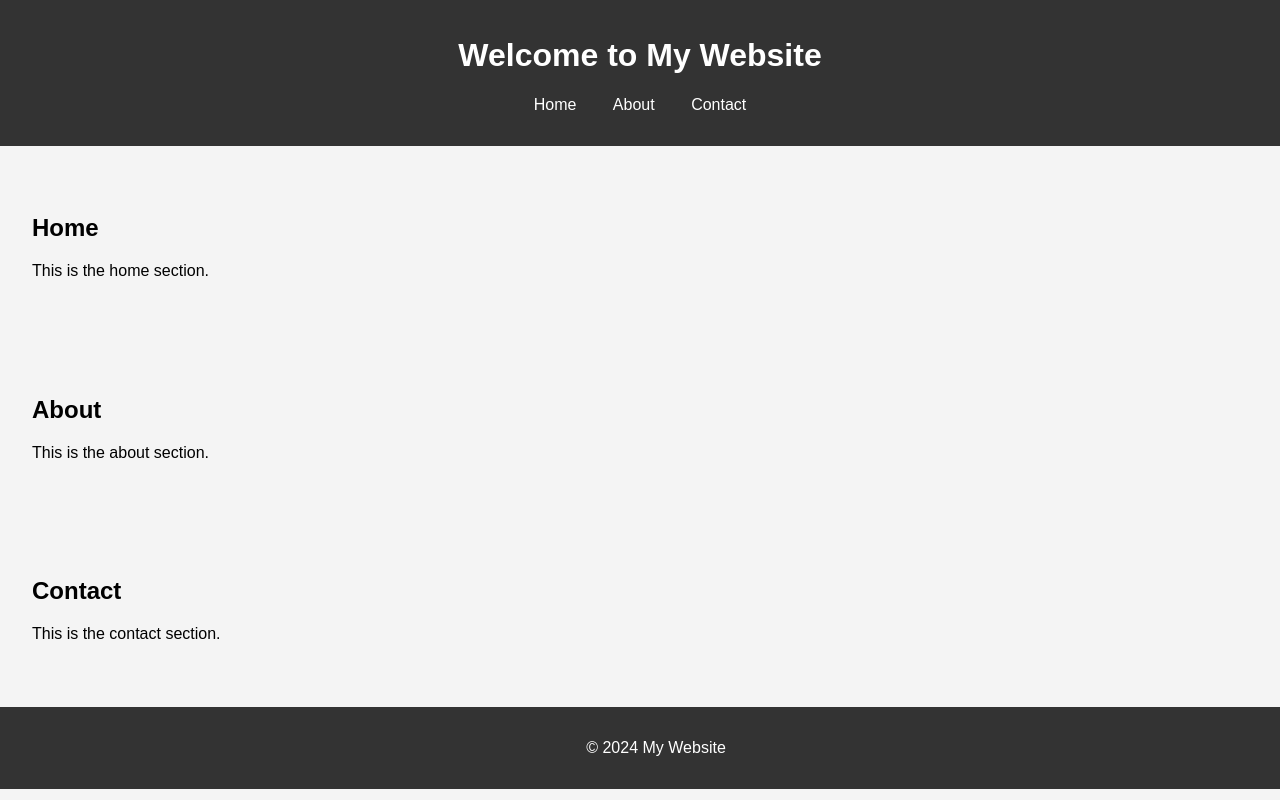
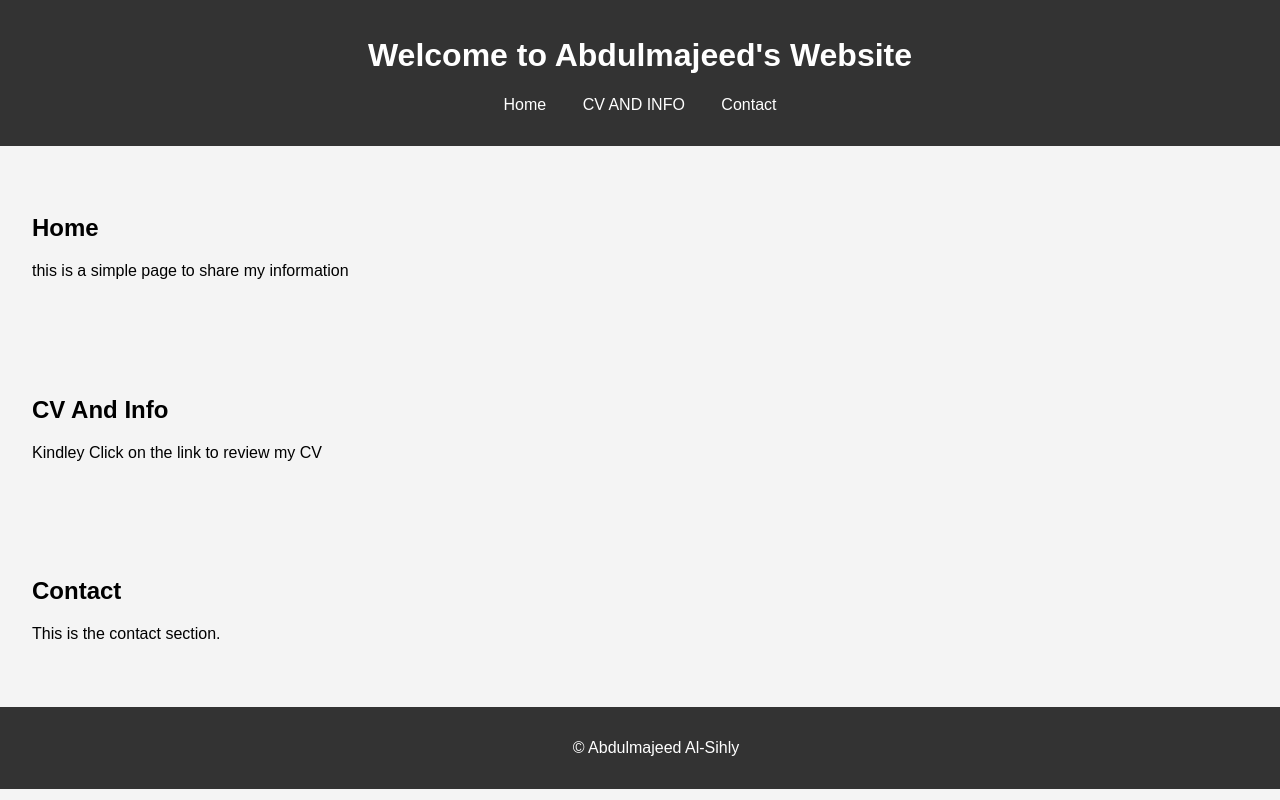
Before and after one commit to Abdulmajeed16376/Abdulmajeed16376, a plain HTML site: page index.html in a window 1280 px wide. Drawn offline with Linux system fonts and the light colour scheme.

Commit message:
Update index.html

```diff
--- a/index.html
+++ b/index.html
@@ -3,34 +3,34 @@
 <head>
     <meta charset="UTF-8">
     <meta name="viewport" content="width=device-width, initial-scale=1.0">
-    <title>My Website</title>
+    <title>Abdulmajeed Al-Sihly</title>
     <link rel="stylesheet" href="styles.css">
 </head>
 <body>
     <header>
-        <h1>Welcome to My Website</h1>
+        <h1>Welcome to Abdulmajeed's Website</h1>
         <nav>
             <ul>
                 <li><a href="#home">Home</a></li>
-                <li><a href="#about">About</a></li>
+                <li><a href="#about">CV AND INFO</a></li>
                 <li><a href="#contact">Contact</a></li>
             </ul>
         </nav>
     </header>
     <section id="home">
         <h2>Home</h2>
-        <p>This is the home section.</p>
+        <p>this is a simple page to share my information </p>
     </section>
     <section id="about">
-        <h2>About</h2>
-        <p>This is the about section.</p>
+        <h2>CV And Info</h2>
+        <p>Kindley Click on the link to review my CV</p>
     </section>
     <section id="contact">
         <h2>Contact</h2>
         <p>This is the contact section.</p>
     </section>
     <footer>
-        <p>&copy; 2024 My Website</p>
+        <p>&copy; Abdulmajeed Al-Sihly</p>
     </footer>
 </body>
 </html>
```
